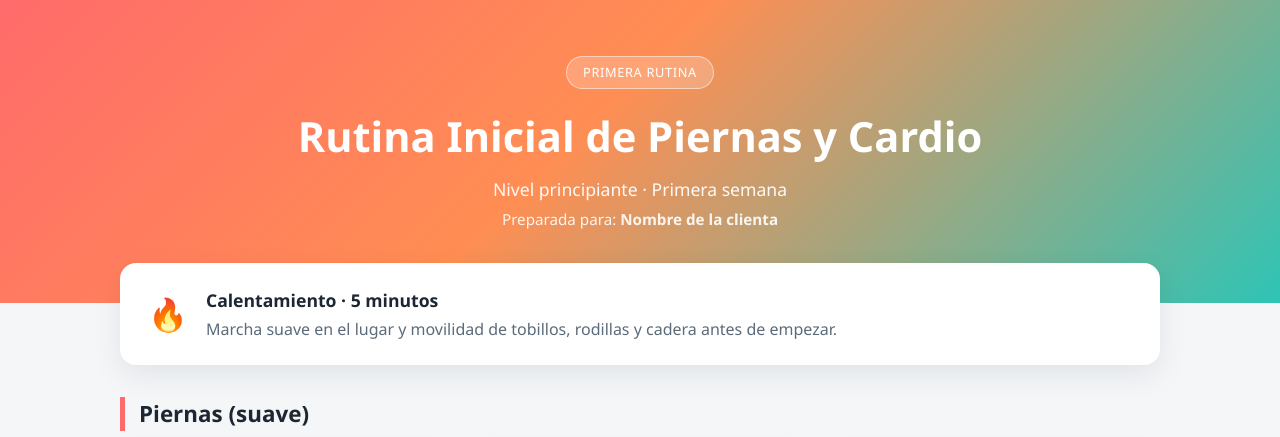
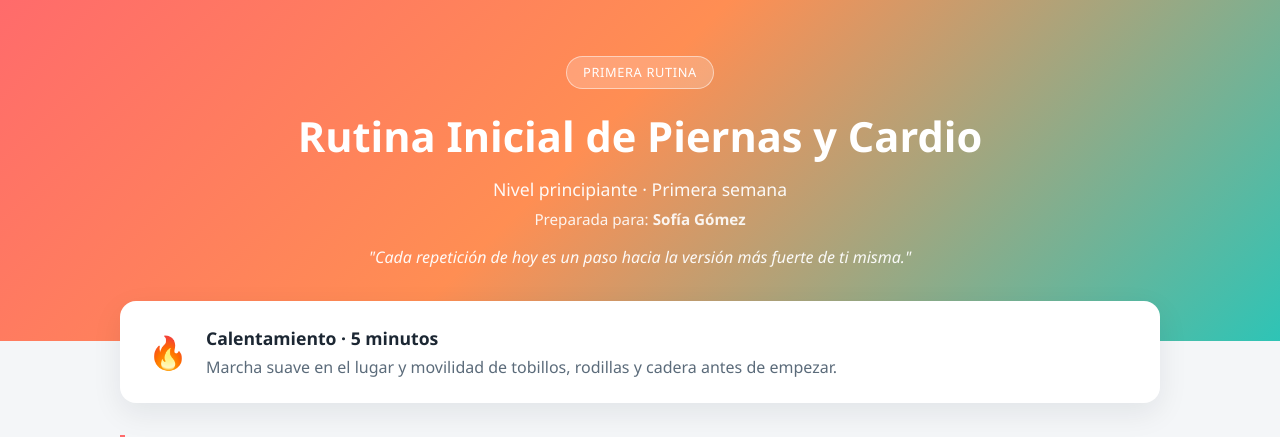
Before and after one commit to Ability204/rutina-clienta, a Flask app: page / in a window 1280 px wide. Shown: the top 437 px of the page. Run offline with Flask 3, Linux system fonts and the light colour scheme.

Commit message:
Agregar nombre de la clienta (Sofia Gomez) y frase motivadora

```diff
--- a/app.py
+++ b/app.py
@@ -113,7 +113,12 @@ def con_imagenes(rutina):
 
 @app.route("/")
 def index():
-    return render_template("index.html", rutina=con_imagenes(RUTINA), cliente="Nombre de la clienta")
+    return render_template(
+        "index.html",
+        rutina=con_imagenes(RUTINA),
+        cliente="Sofía Gómez",
+        frase="Cada repetición de hoy es un paso hacia la versión más fuerte de ti misma.",
+    )
 
 
 if __name__ == "__main__":
--- a/docs/index.html
+++ b/docs/index.html
@@ -13,7 +13,8 @@
       <span class="badge">Primera rutina</span>
       <h1>Rutina Inicial de Piernas y Cardio</h1>
       <p class="subtitulo">Nivel principiante · Primera semana</p>
-      <p class="cliente">Preparada para: <strong>Nombre de la clienta</strong></p>
+      <p class="cliente">Preparada para: <strong>Sofía Gómez</strong></p>
+      <p class="frase">"Cada repetición de hoy es un paso hacia la versión más fuerte de ti misma."</p>
     </div>
   </header>
 
--- a/static/css/style.css
+++ b/static/css/style.css
@@ -58,6 +58,13 @@ body {
   margin: 0;
   font-size: 0.95rem;
   opacity: 0.9;
+}
+
+.frase {
+  margin: 14px 0 0;
+  font-size: 1rem;
+  font-style: italic;
+  opacity: 0.95;
 }
 
 .container {
--- a/templates/index.html
+++ b/templates/index.html
@@ -14,6 +14,7 @@
       <h1>{{ rutina.titulo }}</h1>
       <p class="subtitulo">{{ rutina.subtitulo }}</p>
       <p class="cliente">Preparada para: <strong>{{ cliente }}</strong></p>
+      <p class="frase">"{{ frase }}"</p>
     </div>
   </header>
 
```
Also changed, not shown: build_static.py (+6 -1 lines), docs/static/css/style.css (+7 -0 lines), 1 other file.
